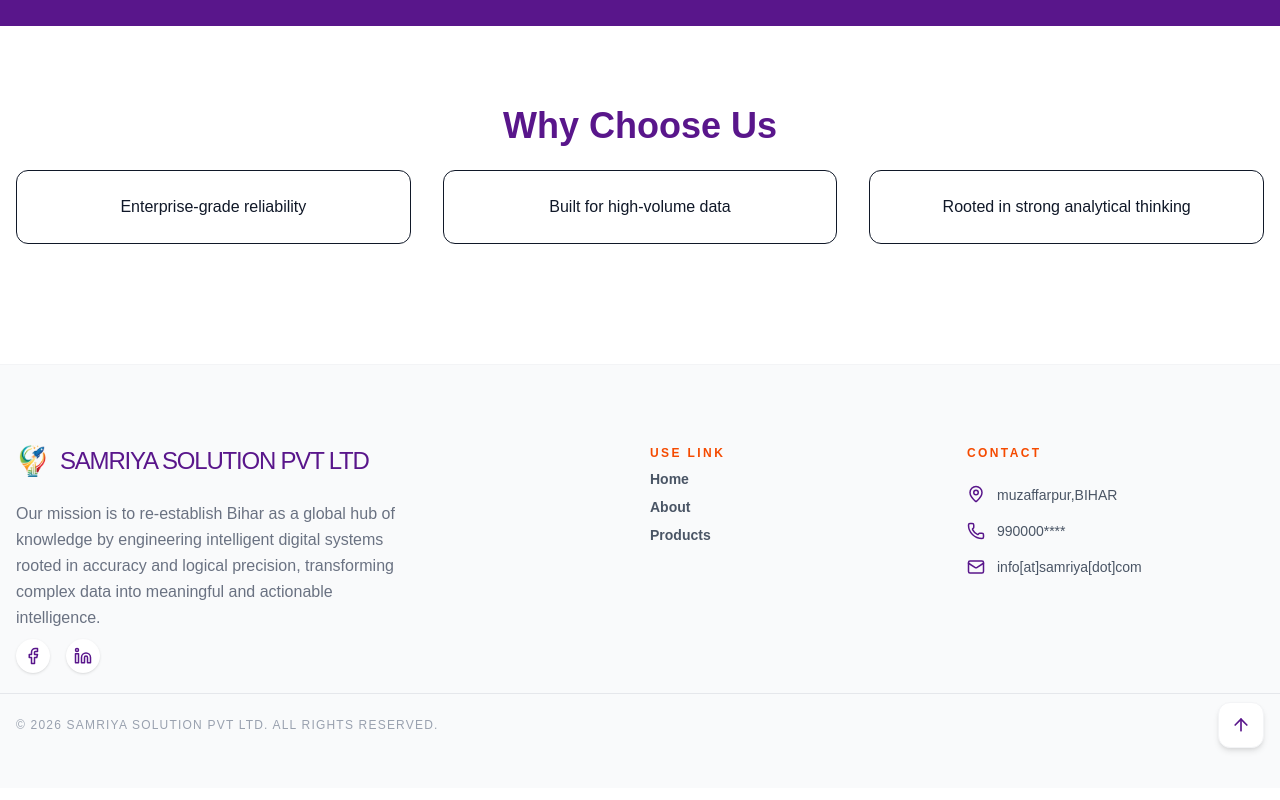
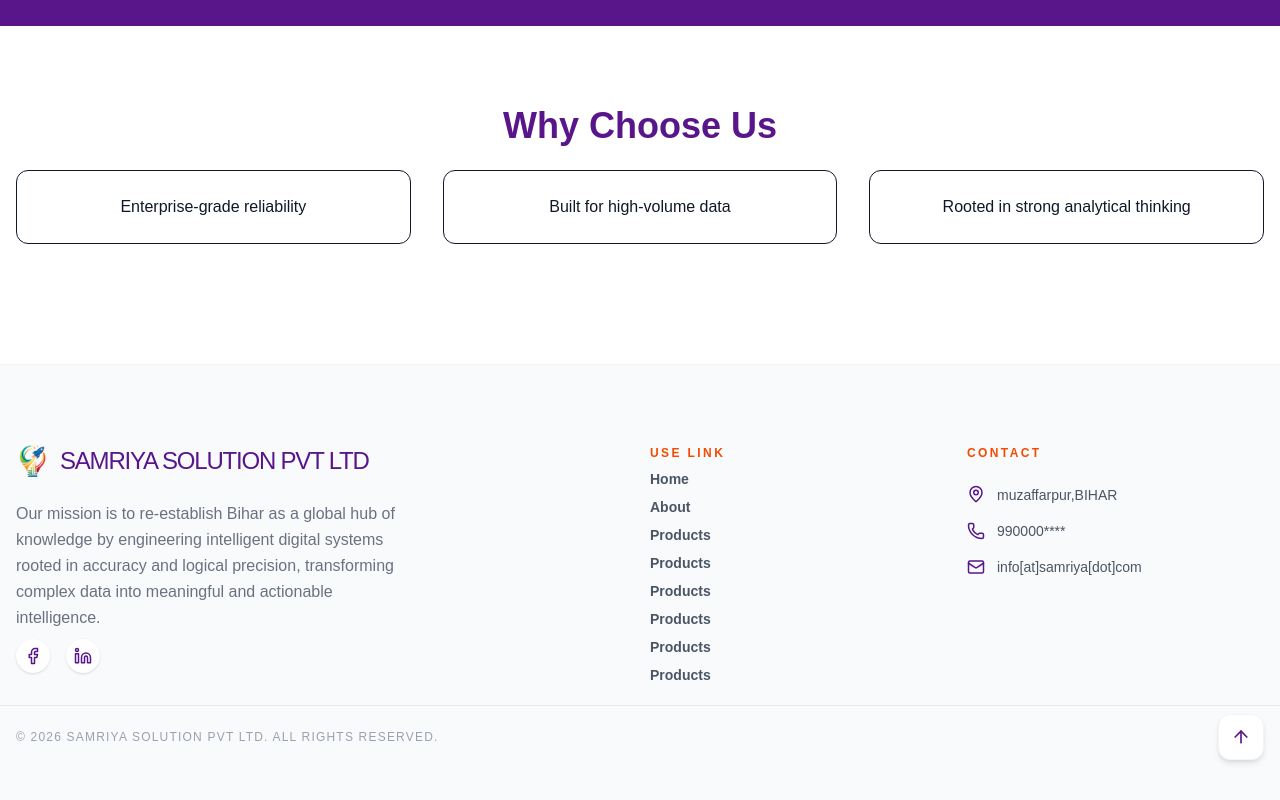
Before and after one commit to samriyasol/pvt.ltd, a Next.js app: page / in a window 1280 px wide. Shown: the part 1683-2483 px from the top of the page. Built offline with nearby package versions, Linux system fonts and the light colour scheme.

Commit message:
Refactor Footer component with new links and layout
Updated footer component to include additional links and improved structure.

```diff
--- a/src/components/Footer.js
+++ b/src/components/Footer.js
@@ -30,7 +30,12 @@
           <ul className="space-y-2 text-gray-600 font-semibold text-sm">
             <li><Link href="/" className="hover:text-purple-900 transition">Home</Link></li>
             <li><Link href="/about" className="hover:text-purple-900 transition">About</Link></li>
-            <li><Link href="#" className="hover:text-purple-900 transition">Products</Link></li>
+            <li><Link href="/products" className="hover:text-purple-900 transition">Products</Link></li>
+            <li><Link href="/solutions" className="hover:text-purple-900 transition">Products</Link></li>
+            <li><Link href="/pricing" className="hover:text-purple-900 transition">Products</Link></li>
+            <li><Link href="/gallery" className="hover:text-purple-900 transition">Products</Link></li>
+            <li><Link href="/demo" className="hover:text-purple-900 transition">Products</Link></li>
+            <li><Link href="/contact us" className="hover:text-purple-900 transition">Products</Link></li>
           </ul>
         </div>
 
```
